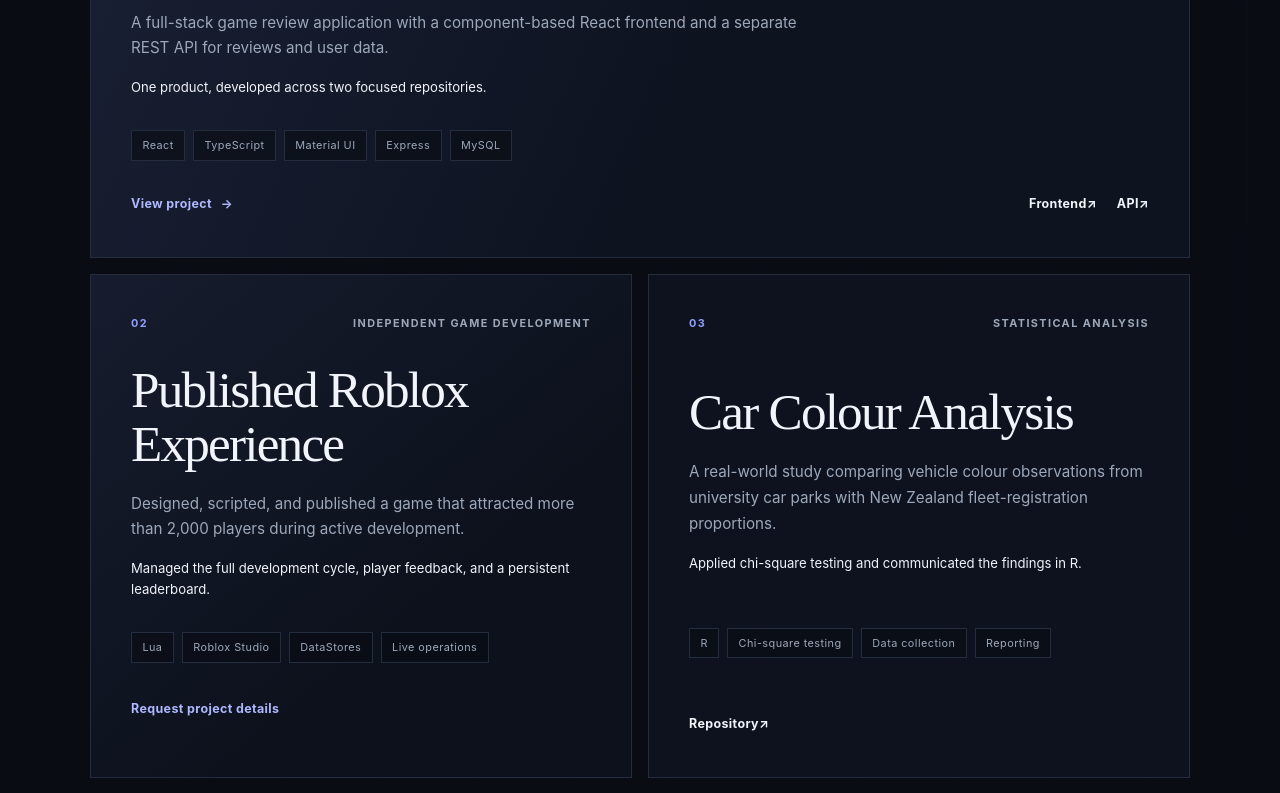
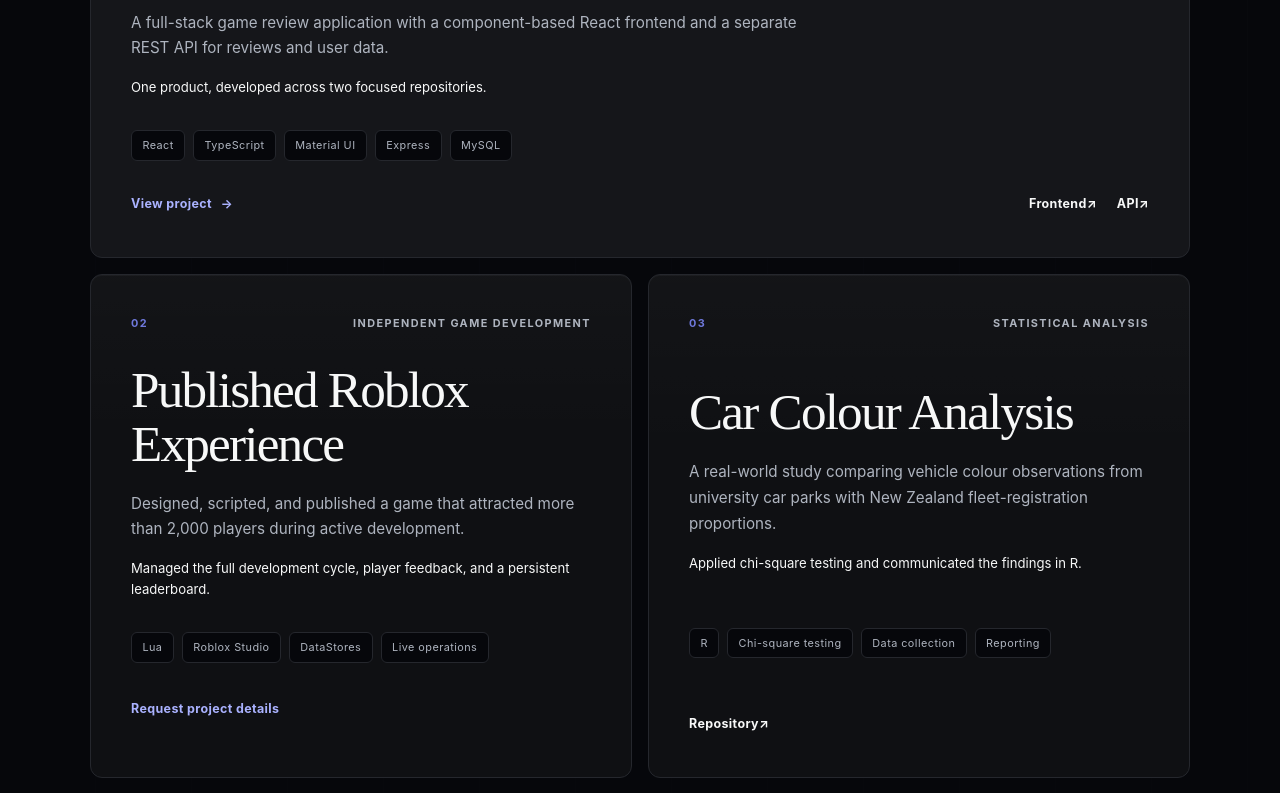
Before and after one commit to michaelocez/michaelocez.github.io, a React (Vite) app: page / in a window 1280 px wide. Shown: the part 1220-2013 px from the top of the page. Built offline with nearby package versions, Linux system fonts and the light colour scheme.

Commit message:
style: establish refined visual foundation

```diff
--- a/index.html
+++ b/index.html
@@ -3,7 +3,7 @@
   <head>
     <meta charset="UTF-8" />
     <meta name="viewport" content="width=device-width, initial-scale=1.0" />
-    <meta name="theme-color" content="#090c13" />
+    <meta name="theme-color" content="#06070b" />
     <meta
       name="description"
       content="Michael's developer portfolio, featuring full-stack applications, interactive projects, and statistical work."
--- a/src/App.css
+++ b/src/App.css
@@ -3,7 +3,7 @@
   --pointer-y: 40vh;
   position: relative;
   background:
-    radial-gradient(circle at 78% 18%, rgb(65 74 145 / 12%), transparent 28rem),
+    radial-gradient(circle at 78% 18%, rgb(94 106 210 / 8%), transparent 28rem),
     var(--background);
 }
 
@@ -54,7 +54,7 @@
   height: var(--star-size);
   border-radius: 50%;
   background: var(--accent-strong);
-  box-shadow: 0 0 8px rgb(174 184 255 / 55%);
+  box-shadow: 0 0 8px rgb(170 178 255 / 48%);
   opacity: 0.12;
   animation: twinkle var(--star-duration) ease-in-out var(--star-delay) infinite;
 }
@@ -68,7 +68,7 @@
   top: var(--pointer-y);
   left: var(--pointer-x);
   border-radius: 50%;
-  background: radial-gradient(circle, rgb(111 126 238 / 10%), transparent 68%);
+  background: radial-gradient(circle, rgb(111 121 220 / 9%), transparent 68%);
   transform: translate(-50%, -50%);
 }
 
@@ -204,6 +204,7 @@ header {
   justify-content: center;
   padding: 0.75rem 1.15rem;
   border: 1px solid var(--border);
+  border-radius: var(--radius-control);
   font-size: 0.82rem;
   font-weight: 650;
   letter-spacing: 0.02em;
@@ -222,14 +223,14 @@ header {
 }
 
 .primary-link:hover {
-  background: var(--accent-strong);
-  border-color: var(--accent-strong);
+  background: var(--accent-hover);
+  border-color: var(--accent-hover);
   transform: translateY(-2px);
 }
 
 .secondary-link {
   color: var(--text-primary);
-  background: rgb(16 22 36 / 64%);
+  background: var(--surface);
 }
 
 .secondary-link:hover {
@@ -297,7 +298,11 @@ header {
   justify-content: space-between;
   padding: clamp(1.5rem, 4vw, 2.5rem);
   border: 1px solid var(--border);
-  background-color: rgb(16 22 36 / 76%);
+  border-radius: var(--radius-card);
+  background:
+    linear-gradient(180deg, rgb(255 255 255 / 2%), transparent 35%),
+    var(--surface);
+  box-shadow: inset 0 1px rgb(255 255 255 / 4%);
   transition:
     border-color 220ms ease,
     background-color 220ms ease,
@@ -324,29 +329,25 @@ header {
 }
 
 .project-card:hover {
-  border-color: rgb(145 160 255 / 55%);
-  background-color: rgb(18 25 42 / 90%);
-  transform: translateY(-3px);
+  border-color: var(--border-strong);
+  background:
+    linear-gradient(180deg, rgb(255 255 255 / 3%), transparent 35%),
+    var(--surface-raised);
+  transform: translateY(-2px);
 }
 
 .project-card--featured {
   min-height: 390px;
   grid-column: 1 / -1;
-  background-color: rgb(16 22 36 / 78%);
-  background-image: linear-gradient(
-    115deg,
-    rgb(145 160 255 / 9%),
-    transparent 55%
-  );
+  background:
+    linear-gradient(180deg, rgb(255 255 255 / 3%), transparent 32%),
+    var(--surface-raised);
 }
 
 .project-card--private {
-  background-color: rgb(14 19 31 / 82%);
-  background-image: linear-gradient(
-    140deg,
-    rgb(145 160 255 / 8%),
-    transparent 65%
-  );
+  background:
+    linear-gradient(180deg, rgb(255 255 255 / 2%), transparent 32%),
+    var(--surface);
 }
 
 .project-card__topline {
@@ -402,8 +403,9 @@ header {
 .project-tags li {
   padding: 0.38rem 0.65rem;
   border: 1px solid var(--border);
+  border-radius: 0.375rem;
   color: var(--text-secondary);
-  background: rgb(9 12 19 / 60%);
+  background: var(--background);
   font-size: 0.68rem;
   letter-spacing: 0.04em;
 }
@@ -505,13 +507,13 @@ header {
   margin: auto;
   padding: 0;
   overflow: hidden;
-  border: 1px solid rgb(145 160 255 / 58%);
-  border-radius: 1.25rem;
+  border: 1px solid var(--border-strong);
+  border-radius: var(--radius-panel);
   color: var(--text-primary);
-  background: rgb(9 12 19 / 98%);
+  background: var(--surface);
   box-shadow:
-    0 0 0 1px rgb(145 160 255 / 10%),
-    0 0 3.5rem rgb(111 126 238 / 22%),
+    0 0 0 1px rgb(255 255 255 / 3%),
+    0 0 3rem rgb(94 106 210 / 10%),
     0 2rem 7rem rgb(0 0 0 / 72%);
 }
 
@@ -528,10 +530,8 @@ header {
   scrollbar-width: none;
   -ms-overflow-style: none;
   border-radius: inherit;
-  background:
-    radial-gradient(circle at 82% 10%, rgb(145 160 255 / 11%), transparent 27rem),
-    var(--background);
-  box-shadow: inset 0 0 5rem rgb(111 126 238 / 5%);
+  background: var(--background);
+  box-shadow: inset 0 1px rgb(255 255 255 / 5%);
 }
 
 .project-details-dialog__surface::-webkit-scrollbar {
@@ -548,10 +548,10 @@ header {
   margin: 1rem 1rem -3.65rem auto;
   padding: 0;
   border: 1px solid var(--border);
-  border-radius: 0.55rem;
+  border-radius: var(--radius-control);
   place-items: center;
   color: var(--text-primary);
-  background: rgb(16 22 36 / 96%);
+  background: var(--surface-raised);
   cursor: pointer;
   transition:
     border-color 180ms ease,
@@ -568,8 +568,8 @@ header {
 }
 
 .project-details-dialog__close:hover {
-  border-color: var(--accent);
-  background: var(--surface);
+  border-color: var(--border-strong);
+  background: var(--surface-hover);
 }
 
 .project-details-dialog__header {
@@ -626,10 +626,10 @@ header {
   aspect-ratio: 16 / 9;
   overflow: hidden;
   border: 1px solid var(--border);
+  border-radius: var(--radius-panel);
   place-items: center;
-  background:
-    linear-gradient(135deg, rgb(145 160 255 / 7%), transparent 45%),
-    #070a11;
+  background: var(--surface);
+  box-shadow: inset 0 1px rgb(255 255 255 / 4%);
 }
 
 .project-gallery__image {
@@ -661,6 +661,7 @@ header {
 .project-gallery__toolbar button {
   padding: 0.65rem 0.8rem;
   border: 1px solid var(--border);
+  border-radius: var(--radius-control);
   color: var(--text-primary);
   background: transparent;
   cursor: pointer;
@@ -675,7 +676,7 @@ header {
 }
 
 .project-gallery__toolbar button:hover {
-  border-color: var(--accent);
+  border-color: var(--border-strong);
   color: var(--accent-strong);
   background: var(--accent-soft);
 }
@@ -735,9 +736,7 @@ header {
 .project-architecture {
   padding: clamp(2.75rem, 6vw, 5rem) clamp(1.25rem, 5vw, 4rem);
   border-top: 1px solid var(--border);
-  background:
-    linear-gradient(145deg, rgb(145 160 255 / 7%), transparent 48%),
-    rgb(7 10 17 / 72%);
+  background: var(--surface);
 }
 
 .project-architecture__header {
@@ -782,11 +781,11 @@ header {
   min-height: 190px;
   padding: 1.4rem;
   border: 1px solid var(--border);
-  border-radius: 0.75rem;
+  border-radius: var(--radius-card);
   background:
-    linear-gradient(145deg, rgb(145 160 255 / 8%), transparent 58%),
-    rgb(16 22 36 / 82%);
-  box-shadow: 0 1rem 2.5rem rgb(0 0 0 / 18%);
+    linear-gradient(180deg, rgb(255 255 255 / 2%), transparent 45%),
+    var(--surface-raised);
+  box-shadow: inset 0 1px rgb(255 255 255 / 4%);
 }
 
 .architecture-flow li:not(:last-child)::after {
@@ -913,9 +912,7 @@ header {
 
 .site-footer {
   border-top: 1px solid var(--border);
-  background:
-    linear-gradient(115deg, rgb(145 160 255 / 7%), transparent 45%),
-    rgb(7 10 16 / 72%);
+  background: var(--surface);
 }
 
 .footer-main {
@@ -1094,7 +1091,7 @@ header {
   .project-details-dialog {
     width: calc(100% - 1.5rem);
     max-height: calc(100dvh - 2rem);
-    border-radius: 0.9rem;
+    border-radius: var(--radius-panel);
   }
 
   .project-details-dialog__surface {
--- a/src/index.css
+++ b/src/index.css
@@ -1,14 +1,22 @@
 @import 'tailwindcss';
 
 :root {
-  --background: #090c13;
-  --surface: #101624;
-  --text-primary: #f1f4fa;
-  --text-secondary: #9ca8ba;
-  --border: #242d3e;
-  --accent: #91a0ff;
-  --accent-strong: #aeb8ff;
-  --accent-soft: rgb(145 160 255 / 12%);
+  --background: #06070b;
+  --surface: #0f1013;
+  --surface-raised: #15161a;
+  --surface-hover: #1a1b20;
+  --text-primary: #f7f8f8;
+  --text-secondary: #aeb4bf;
+  --text-subtle: #7d838c;
+  --border: #25272d;
+  --border-strong: #353740;
+  --accent: #6f79dc;
+  --accent-hover: #8791f2;
+  --accent-strong: #aab2ff;
+  --accent-soft: rgb(111 121 220 / 12%);
+  --radius-control: 0.5rem;
+  --radius-card: 0.75rem;
+  --radius-panel: 1rem;
   --font-sans: Inter, ui-sans-serif, system-ui, -apple-system, BlinkMacSystemFont,
     "Segoe UI", sans-serif;
   --font-editorial: Iowan Old Style, Baskerville, "Times New Roman", serif;
@@ -51,5 +59,5 @@ a {
 
 ::selection {
   color: var(--text-primary);
-  background: rgb(145 160 255 / 30%);
+  background: rgb(111 121 220 / 30%);
 }
```
